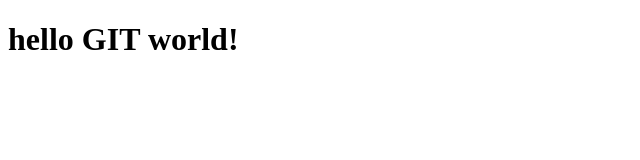
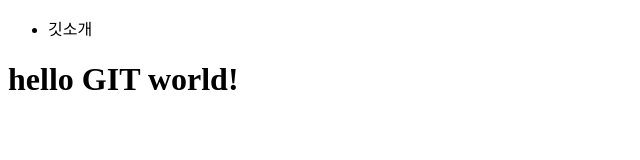
Before and after one commit to SpearZero/gitstudy, a plain HTML site: page gitstudy08/index.htm in a window 1280 px wide. Shown: the whole page, without its empty margins (0-640 px from the left). Drawn offline with Linux system fonts and the light colour scheme.

Commit message:
add menu1

```diff
--- a/gitstudy08/index.htm
+++ b/gitstudy08/index.htm
@@ -6,7 +6,11 @@
     <title>Document</title>
   </head>
   <body>
-    <header></header>
+    <header>
+      <ul>
+        <li>깃소개</li>
+      </ul>
+    </header>
     <h1>hello GIT world!</h1>
   </body>
 </html>
```
